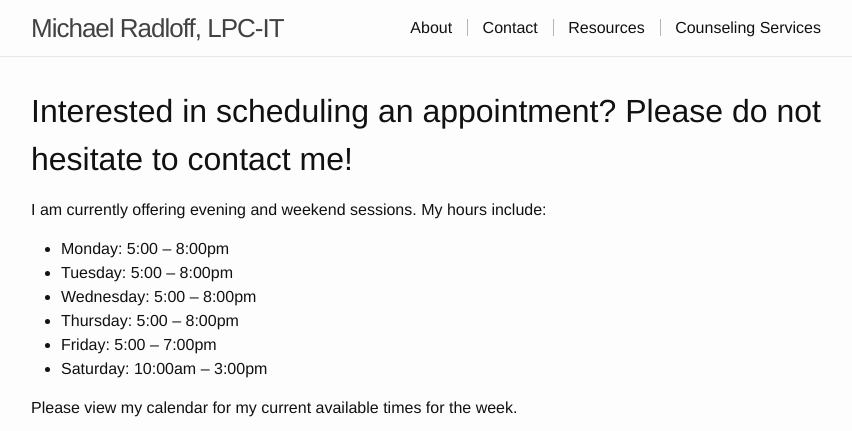
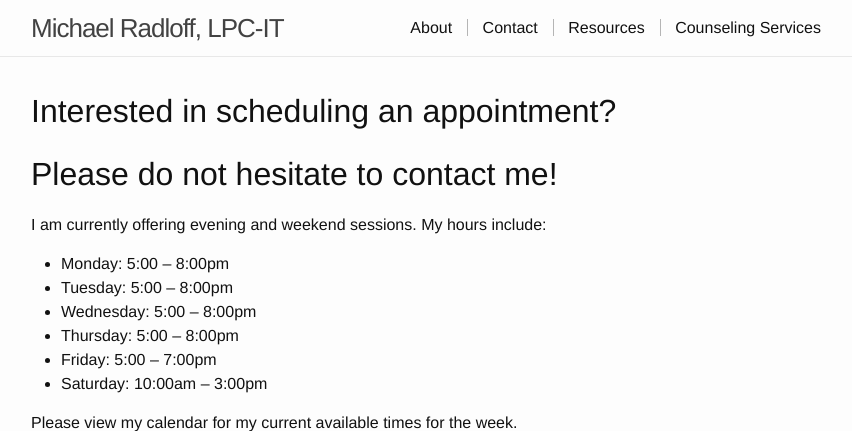
Before and after one commit to mradloff/mradloff, a Jekyll site: the page built from pages/contact.md, in a window 1280 px wide, cut to the strip 0-431 px from the top of the page. Shown: the whole strip, without its empty margins (214-1066 px from the left). Built offline with Jekyll 4.4.1, drawn with Linux system fonts in a browser that asks for light colours.

```diff
--- a/pages/contact.md
+++ b/pages/contact.md
@@ -4,7 +4,8 @@ title: Contact
 permalink: /contact/
 ---
 
-# Interested in scheduling an appointment? Please do not hesitate to contact me!
+# Interested in scheduling an appointment?
+# Please do not hesitate to contact me!
 
 I am currently offering evening and weekend sessions. My hours include:
 
@@ -30,4 +31,4 @@ To schedule an appointment, please fill out the following form. I will e-mail yo
 
 If you contact me directly, please include your preferred name, preferred contact information, and availability when sending an e-mail or leaving a voicemail.
 
-## "If you don't know where you're going any road can take you there." - Alice in Wonderland
+>> "If you don't know where you're going any road can take you there." - Alice in Wonderland
```
